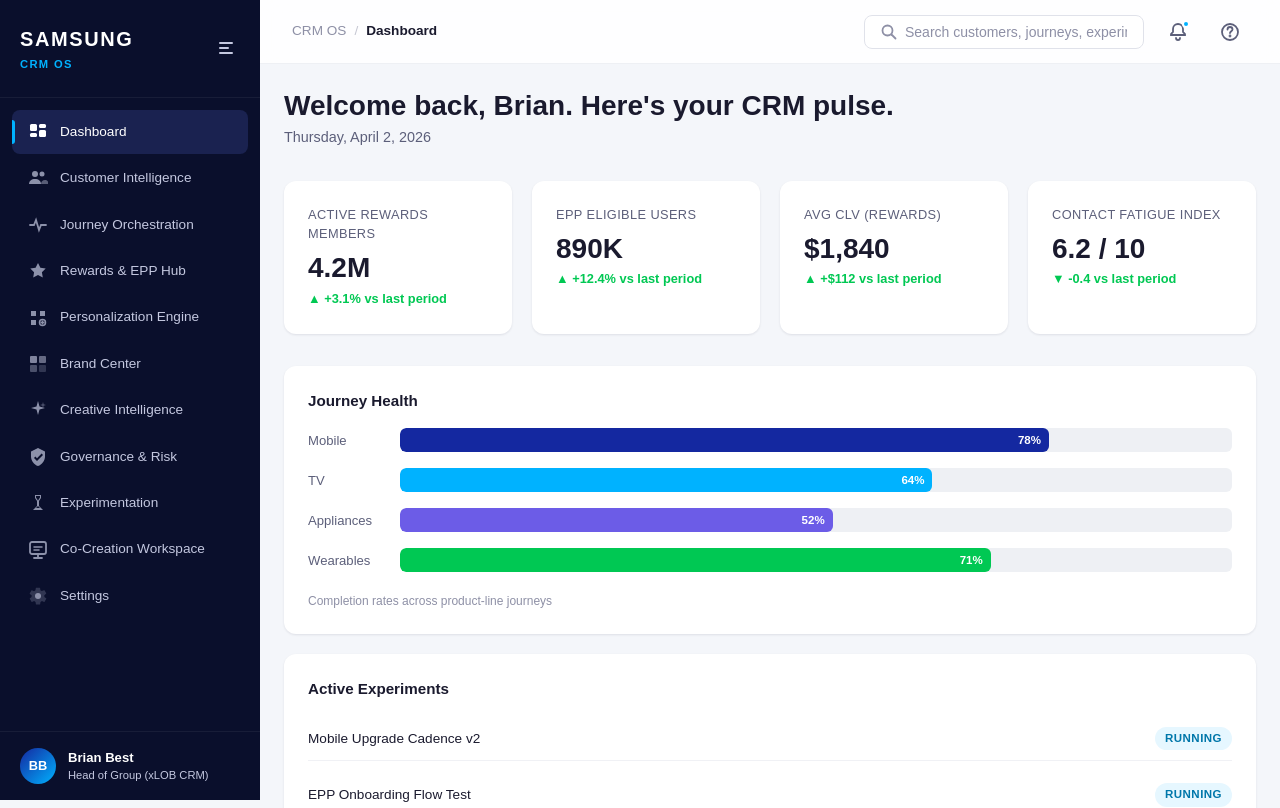
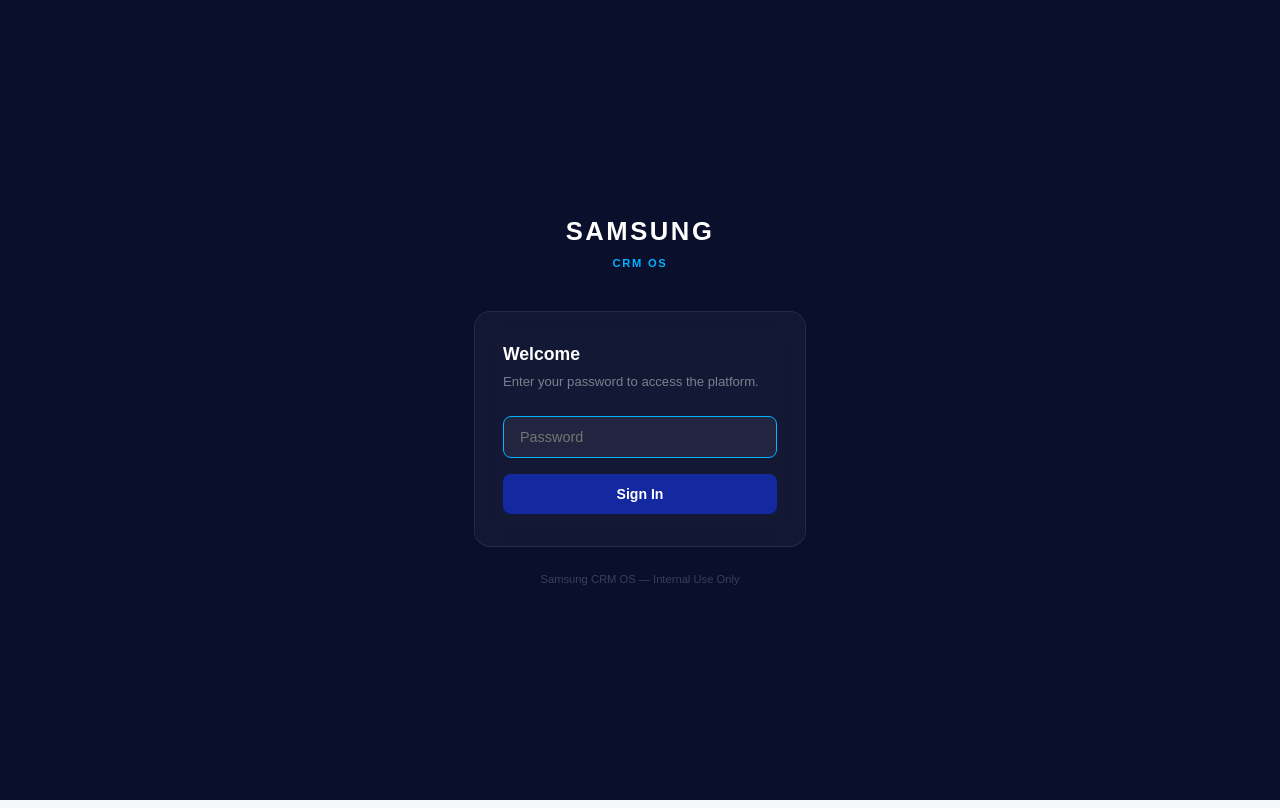
Before and after one commit to philjay90/Samsung-CRM-OS, a React (Vite) app: page / in a window 1280 px wide. Shown: the top 808 px of the page. Built offline with nearby package versions, Linux system fonts and the light colour scheme; a web font is replaced by a local one.

Commit message:
Add password gate

```diff
--- a/src/App.jsx
+++ b/src/App.jsx
@@ -1,5 +1,6 @@
 import { useState } from 'react'
 import { Routes, Route, Navigate } from 'react-router-dom'
+import PasswordGate from './components/PasswordGate'
 import Sidebar from './components/Sidebar'
 import TopBar from './components/TopBar'
 import Dashboard from './pages/Dashboard'
@@ -19,6 +20,7 @@
   const [sidebarCollapsed, setSidebarCollapsed] = useState(false)
 
   return (
+    <PasswordGate>
     <div className={`app-layout ${sidebarCollapsed ? 'sidebar-collapsed' : ''}`}>
       <Sidebar collapsed={sidebarCollapsed} onToggle={() => setSidebarCollapsed(!sidebarCollapsed)} />
       <div className="main-area">
@@ -41,6 +43,7 @@
         </div>
       </div>
     </div>
+    </PasswordGate>
   )
 }
 
--- /dev/null
+++ b/src/components/PasswordGate.jsx
@@ -0,0 +1,163 @@
+import { useState } from 'react'
+
+const PASS_HASH = 'eecf49d5'
+
+function simpleHash(str) {
+  let hash = 0
+  for (let i = 0; i < str.length; i++) {
+    const char = str.charCodeAt(i)
+    hash = ((hash << 5) - hash) + char
+    hash |= 0
+  }
+  return (hash >>> 0).toString(16)
+}
+
+export default function PasswordGate({ children }) {
+  const [authenticated, setAuthenticated] = useState(
+    () => sessionStorage.getItem('crm-auth') === 'true'
+  )
+  const [password, setPassword] = useState('')
+  const [error, setError] = useState(false)
+  const [shaking, setShaking] = useState(false)
+
+  const handleSubmit = (e) => {
+    e.preventDefault()
+    if (simpleHash(password) === PASS_HASH) {
+      sessionStorage.setItem('crm-auth', 'true')
+      setAuthenticated(true)
+    } else {
+      setError(true)
+      setShaking(true)
+      setTimeout(() => setShaking(false), 500)
+    }
+  }
+
+  if (authenticated) return children
+
+  return (
+    <div style={{
+      minHeight: '100vh',
+      background: '#0A0F2C',
+      display: 'flex',
+      alignItems: 'center',
+      justifyContent: 'center',
+      fontFamily: 'var(--font-body)',
+    }}>
+      <div style={{
+        width: '100%',
+        maxWidth: '380px',
+        padding: '0 24px',
+        animation: shaking ? 'shake 0.4s ease' : 'fadeIn 0.5s ease',
+      }}>
+        {/* Brand */}
+        <div style={{ textAlign: 'center', marginBottom: '40px' }}>
+          <div style={{
+            fontFamily: 'var(--font-display)',
+            fontSize: '1.6rem',
+            fontWeight: 700,
+            color: 'white',
+            letterSpacing: '0.1em',
+          }}>SAMSUNG</div>
+          <div style={{
+            fontFamily: 'var(--font-display)',
+            fontSize: '0.7rem',
+            fontWeight: 600,
+            color: '#00B2FF',
+            letterSpacing: '0.15em',
+            marginTop: '4px',
+          }}>CRM OS</div>
+        </div>
+
+        {/* Login Card */}
+        <form onSubmit={handleSubmit} style={{
+          background: 'rgba(255,255,255,0.04)',
+          border: '1px solid rgba(255,255,255,0.08)',
+          borderRadius: '16px',
+          padding: '32px 28px',
+          backdropFilter: 'blur(12px)',
+        }}>
+          <h2 style={{
+            fontFamily: 'var(--font-display)',
+            fontSize: '1.1rem',
+            fontWeight: 600,
+            color: 'white',
+            marginBottom: '6px',
+          }}>Welcome</h2>
+          <p style={{
+            fontSize: '0.82rem',
+            color: 'rgba(255,255,255,0.45)',
+            marginBottom: '24px',
+          }}>Enter your password to access the platform.</p>
+
+          <div style={{ marginBottom: '16px' }}>
+            <input
+              type="password"
+              value={password}
+              onChange={(e) => { setPassword(e.target.value); setError(false) }}
+              placeholder="Password"
+              autoFocus
+              style={{
+                width: '100%',
+                padding: '12px 16px',
+                borderRadius: '8px',
+                border: error ? '1.5px solid #ff3b5c' : '1.5px solid rgba(255,255,255,0.12)',
+                background: 'rgba(255,255,255,0.06)',
+                color: 'white',
+                fontSize: '0.9rem',
+                outline: 'none',
+                transition: 'border-color 0.15s',
+              }}
+              onFocus={(e) => { if (!error) e.target.style.borderColor = '#00B2FF' }}
+              onBlur={(e) => { if (!error) e.target.style.borderColor = 'rgba(255,255,255,0.12)' }}
+            />
+            {error && (
+              <p style={{ fontSize: '0.78rem', color: '#ff3b5c', marginTop: '8px' }}>
+                Incorrect password. Please try again.
+              </p>
+            )}
+          </div>
+
+          <button type="submit" style={{
+            width: '100%',
+            padding: '12px',
+            borderRadius: '8px',
+            background: '#1428A0',
+            color: 'white',
+            fontSize: '0.88rem',
+            fontWeight: 600,
+            fontFamily: 'var(--font-body)',
+            border: 'none',
+            cursor: 'pointer',
+            transition: 'background 0.15s',
+          }}
+            onMouseEnter={(e) => e.target.style.background = '#1e3abf'}
+            onMouseLeave={(e) => e.target.style.background = '#1428A0'}
+          >
+            Sign In
+          </button>
+        </form>
+
+        <p style={{
+          textAlign: 'center',
+          fontSize: '0.7rem',
+          color: 'rgba(255,255,255,0.2)',
+          marginTop: '24px',
+        }}>Samsung CRM OS — Internal Use Only</p>
+      </div>
+
+      <style>{`
+        @keyframes shake {
+          0%, 100% { transform: translateX(0) }
+          20% { transform: translateX(-8px) }
+          40% { transform: translateX(8px) }
+          60% { transform: translateX(-6px) }
+          80% { transform: translateX(6px) }
+        }
+        @keyframes fadeIn {
+          from { opacity: 0; transform: translateY(10px) }
+          to { opacity: 1; transform: translateY(0) }
+        }
+      `}</style>
+    </div>
+  )
+}
```
